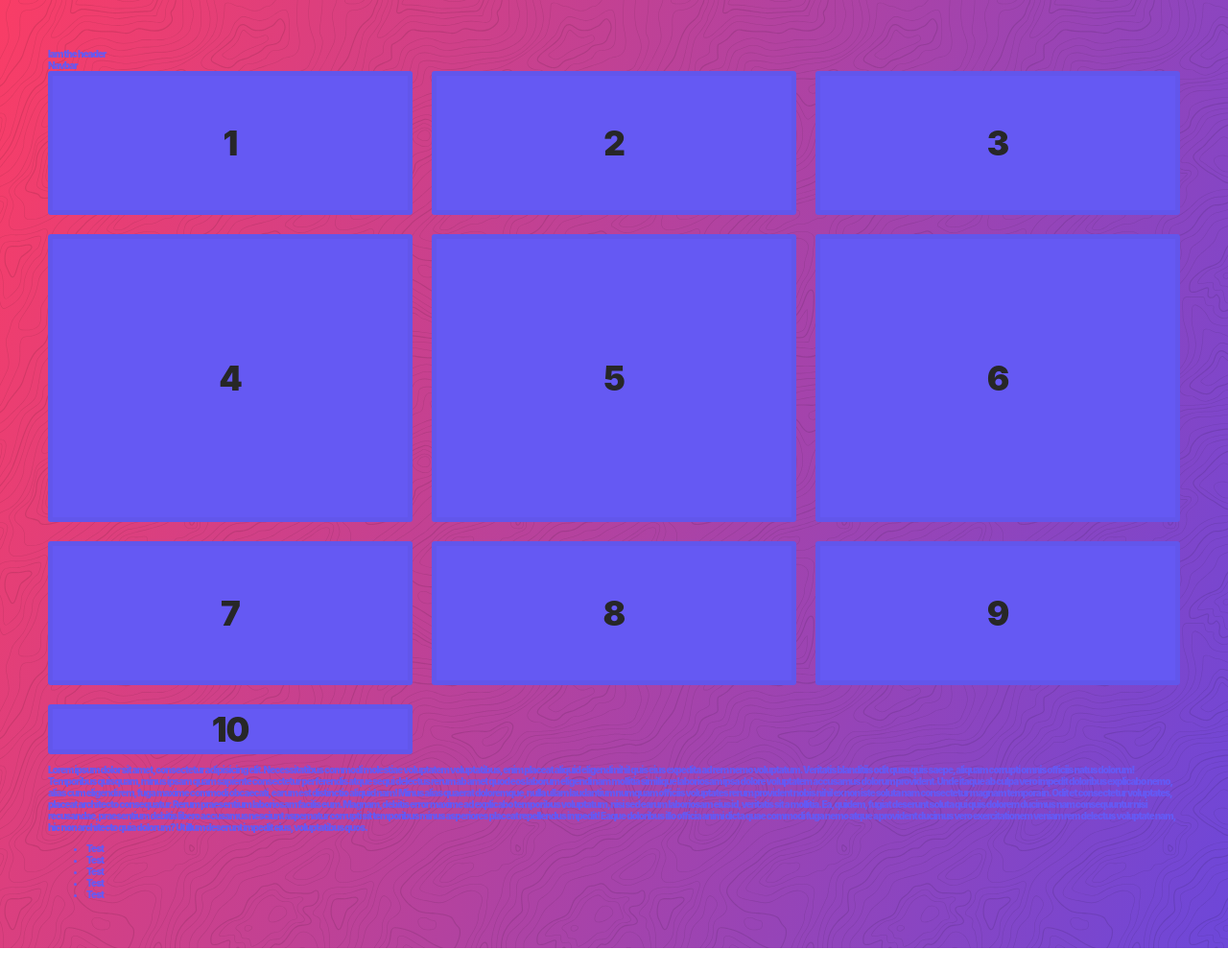
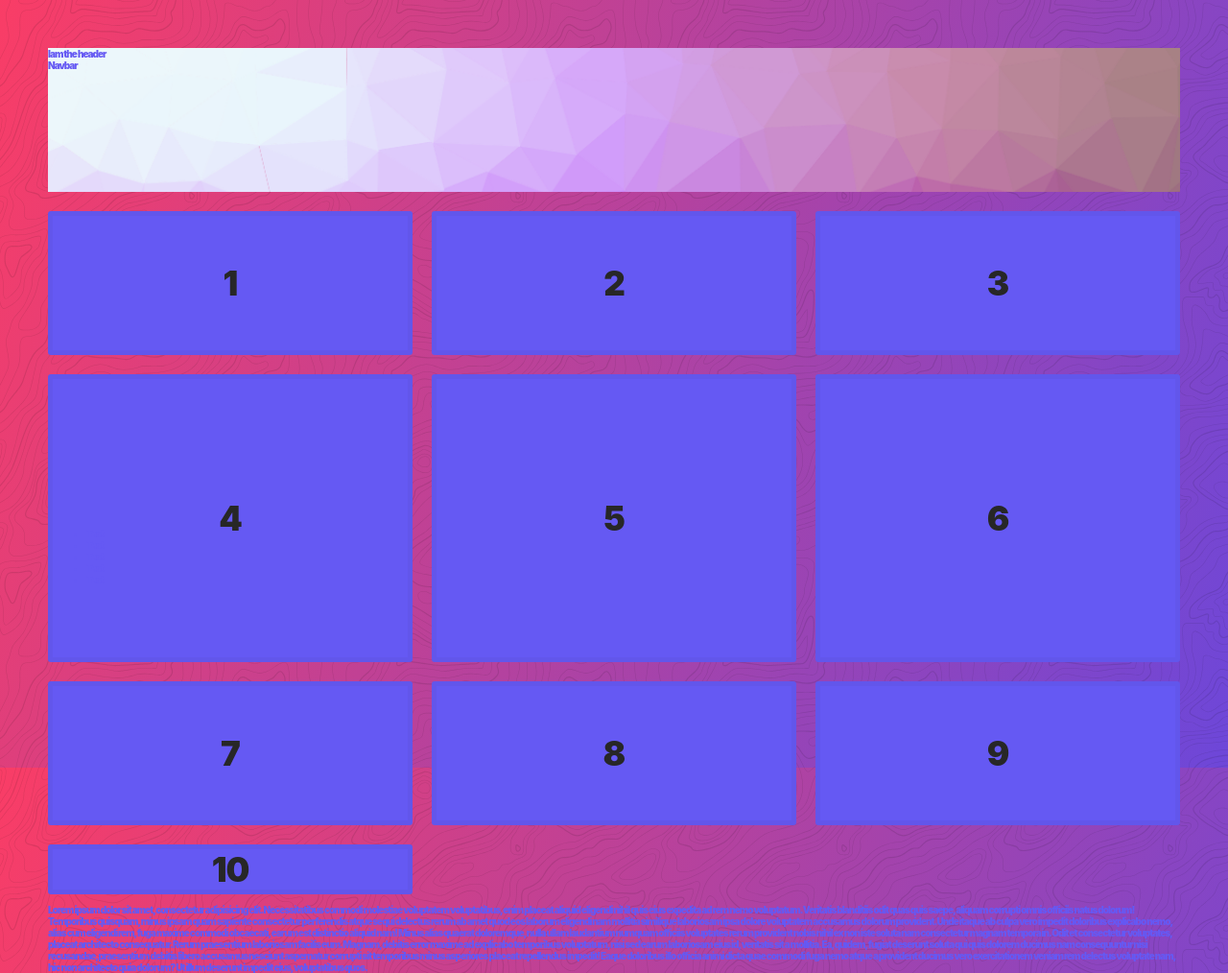
Before and after one commit to Gilian/003-CSS-Grid, a plain HTML site: page index.html in a window 1280 px wide. Shown: the whole page at 96% size. Before the commit the page ends 988 px from the top, so only its background shows below. Drawn offline with Linux system fonts and the light colour scheme.

Commit message:
Add a nice background an divide the areas into grids

```diff
--- a/css/layout.css
+++ b/css/layout.css
@@ -1,6 +1,15 @@
-.grid-container {
+.grid {
     display: grid;
     grid-gap: 20px;
     grid-template-columns: 1fr 1fr 1fr;
     grid-template-rows: 150px 300px 150px;
 }
+
+header, main, footer {
+    grid-column: 1 / -1;
+}
+
+header {
+    background: url(../img/cool-background.png) no-repeat;
+    background-size: cover;
+}
--- a/index.html
+++ b/index.html
@@ -9,12 +9,13 @@
     <link rel="stylesheet" href="css/layout.css">
 </head>
 <body>
+    <div class="grid">
         <header>
             Iam the header
             <nav>Navbar</nav>
         </header>
         <main>
-        <div class="grid-container">
+            <div class="grid">
                 <div class="item item1">1</div>
                 <div class="item item2">2</div>
                 <div class="item item3">3</div>
@@ -39,5 +40,6 @@
                 <li>Test</li>
             </ul>
         </footer>
+    </div>
 </body>
 </html>
```
Also changed, not shown: img/cool-background.png (added). Lines whose indentation alone changed are shown as unchanged.
